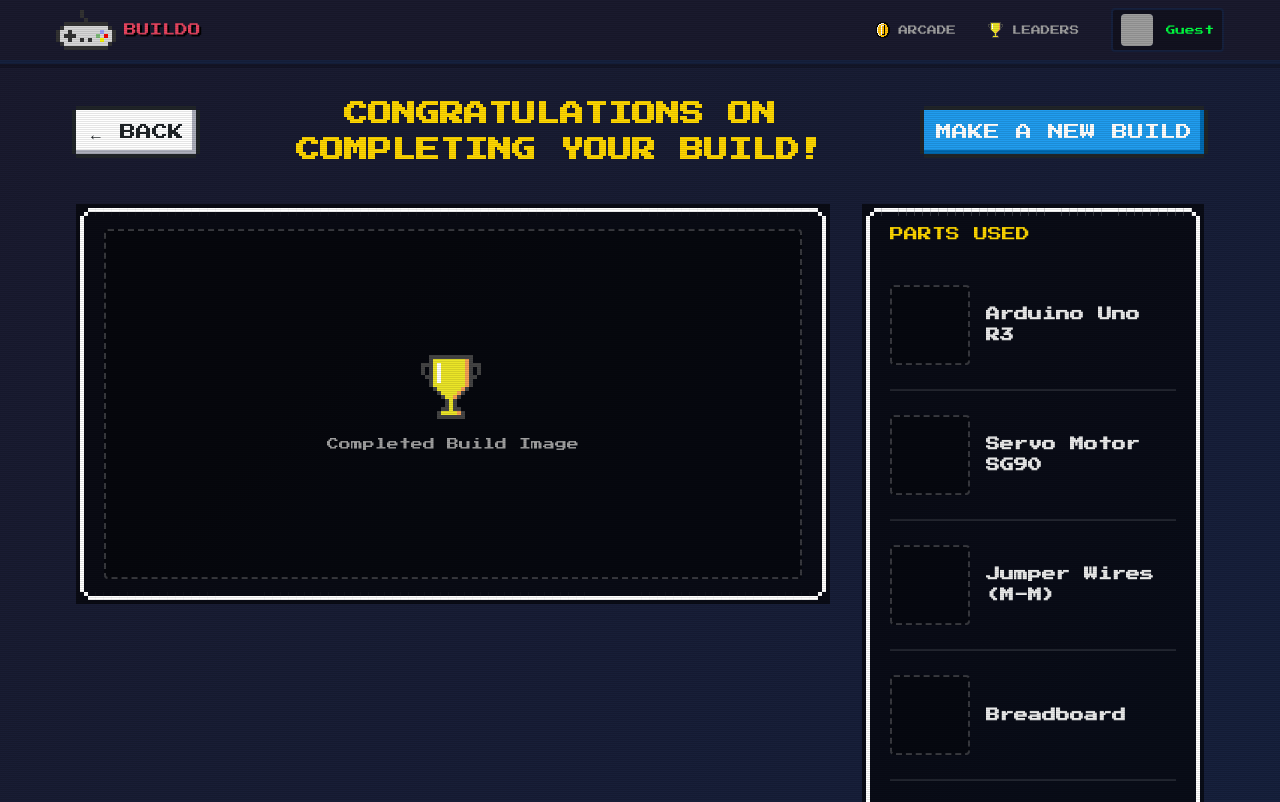
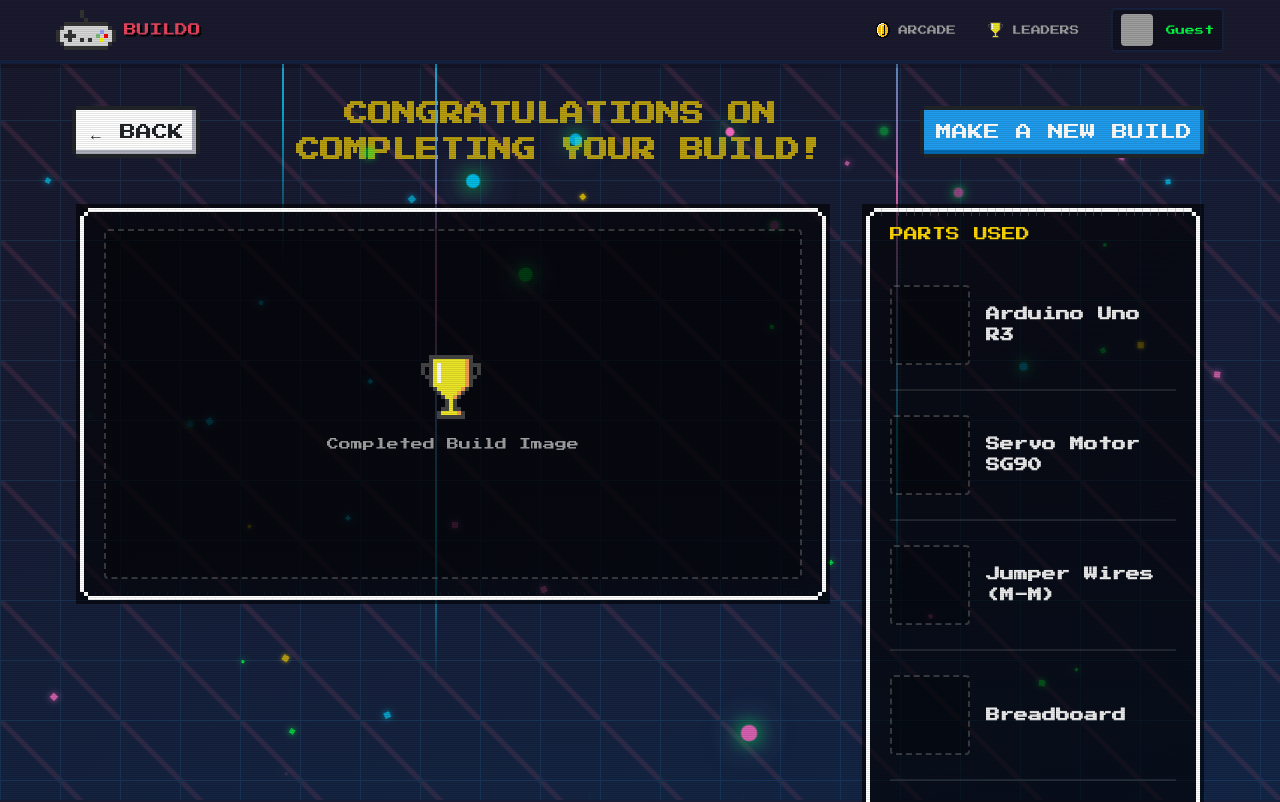
Before and after one commit to Mikop22/Buildo, a Next.js app in the folder frontend/: page /final-build in a window 1280 px wide. Shown: the top 802 px of the page. Built offline with nearby package versions, Linux system fonts and the light colour scheme; grey boxes are pictures that could not be loaded.

Commit message:
feat(ui): add background for final-build

```diff
--- a/frontend/app/final-build/page.js
+++ b/frontend/app/final-build/page.js
@@ -2,6 +2,7 @@
 
 import { useRouter } from "next/navigation";
 import styles from "./page.module.css";
+import PixelBackground from "../components/PixelBackground";
 
 // Mock parts data - using similar structure to Inventory
 const mockParts = [
@@ -44,6 +45,8 @@ export default function BuildComplete() {
     };
 
     return (
+        <>
+            <PixelBackground variant="tech" />
             <div className={styles.buildCompleteContainer}>
                 {/* Navigation Controls */}
                 <div className={styles.navigationBar}>
@@ -109,5 +112,6 @@ export default function BuildComplete() {
                     </div>
                 </div>
             </div>
+        </>
     );
 }
```
Lines whose indentation alone changed are shown as unchanged.
